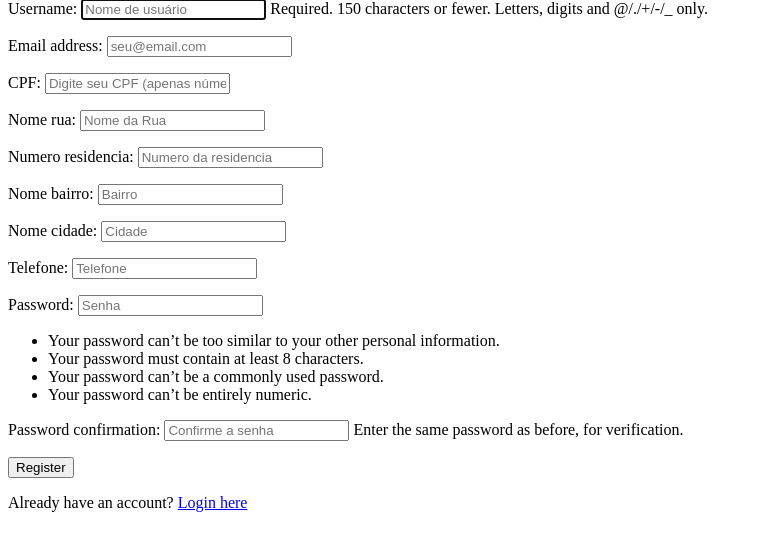
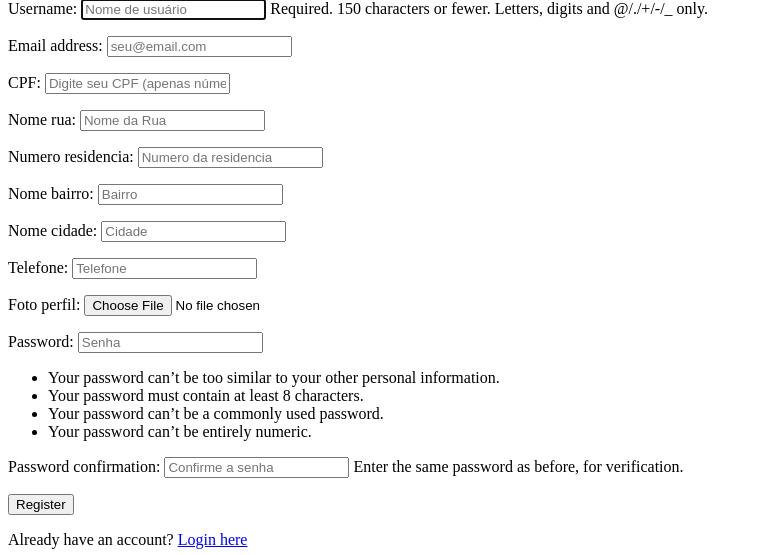
Before and after one commit to leluizedson/ecommerce_nadic, a Django app: page /customer/register/ in a window 1280 px wide. Shown: the part 81-636 px from the top of the page, without its empty margins (0-762 px from the left). Run offline with Django 5.2, Linux system fonts and the light colour scheme.

Commit message:
form creation img add

```diff
--- a/customer/forms.py
+++ b/customer/forms.py
@@ -3,10 +3,12 @@ from .models import CustomerModel
 from django.contrib.auth.forms import  UserCreationForm, AuthenticationForm
 
 class CustomerCreationForm(UserCreationForm):
+    foto_perfil = forms.ImageField(required=False)
+
     class Meta:
         model = CustomerModel
         fields = [
-            'username', 'email', 'cpf', 'nome_rua', 'numero_residencia', 'nome_bairro','nome_cidade', 'telefone', 'password1', 'password2'
+            'username', 'email', 'cpf', 'nome_rua', 'numero_residencia', 'nome_bairro','nome_cidade', 'telefone', 'foto_perfil', 'password1', 'password2'
         ]
 
         widgets = {
--- a/customer/templates/customer/register.html
+++ b/customer/templates/customer/register.html
@@ -8,7 +8,7 @@
 <body>
     <h1>Register</h1>
 
-    <form method="post">
+    <form method="post" enctype="multipart/form-data">
         {% csrf_token %}
         {{form.as_p}}
         <button type="submit">Register</button>
--- a/customer/views.py
+++ b/customer/views.py
@@ -7,7 +7,7 @@ from .forms import CustomerCreationForm, LoginForm, CustomerUpdateForm
 
 def register(request):
     if request.method == 'POST':
-        form = CustomerCreationForm(request.POST)
+        form = CustomerCreationForm(request.POST, request.FILES)
         if form.is_valid():
             user = form.save()
             login(request, user)
```
Also changed, not shown: db.sqlite3, media/perfil/backiee-319831-landscape.jpg (added).
